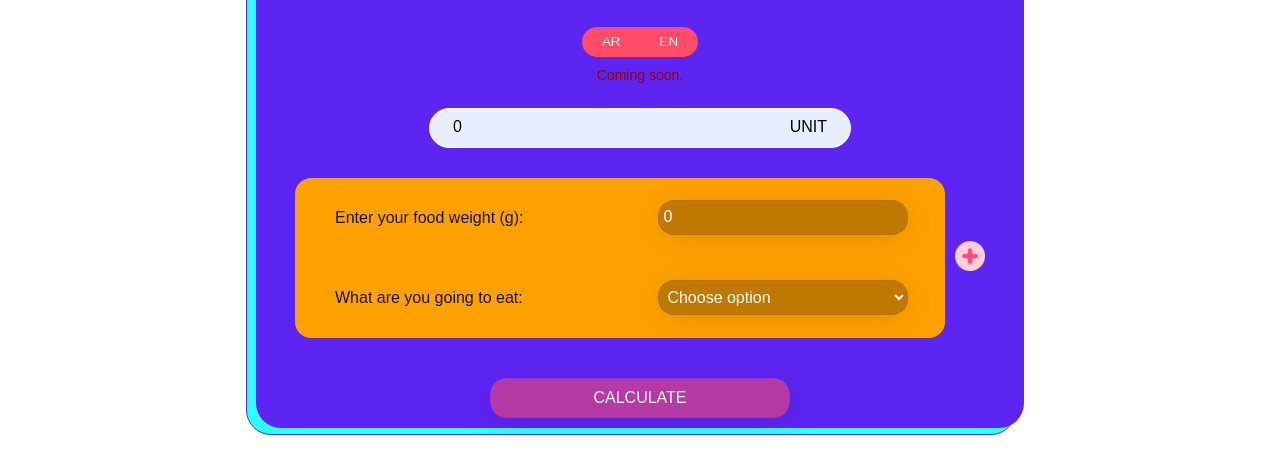
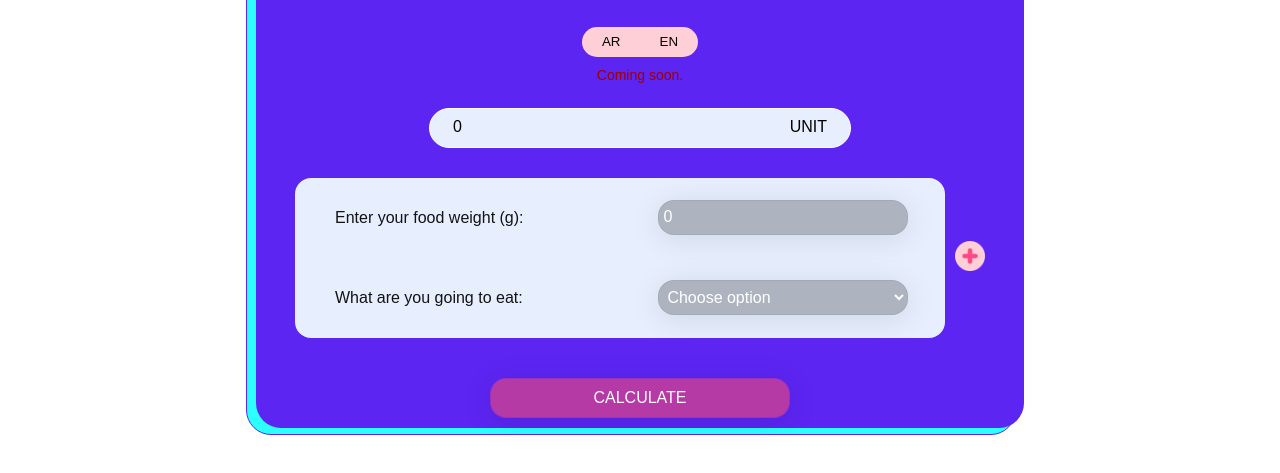
Before and after one commit to MessilineHani/sugar-units-calculator, a plain HTML site: page app/app.html in a window 1280 px wide. Shown: the part 277-750 px from the top of the page. Drawn offline with Linux system fonts and the light colour scheme.

Commit message:
Color changin

```diff
--- a/app/app_style.css
+++ b/app/app_style.css
@@ -71,7 +71,7 @@ h1{
     display: flex;
     justify-content: center;
     align-items: center;
-    background-color: rgb(255,77,105);
+    background-color: #ffcfd7;
     border-radius: 35px;
     overflow: hidden;
 
@@ -81,7 +81,7 @@ h1{
     height: 100%;
     width: 100%;
     cursor: not-allowed;
-    color: #fff;
+    color: #000;
 }
 /*.langs button:hover, .langs button.selected{
     background-color: #000;
@@ -130,7 +130,7 @@ button{
     overflow: hidden;
     display: grid;
     grid-template-columns: repeat(2,1fr);
-    background: rgb(255,161,0);
+    background-color: #e7efff;
     border-radius: 16px;;
     backdrop-filter: blur(4.4px);
     -webkit-backdrop-filter: blur(4.4px);
```
